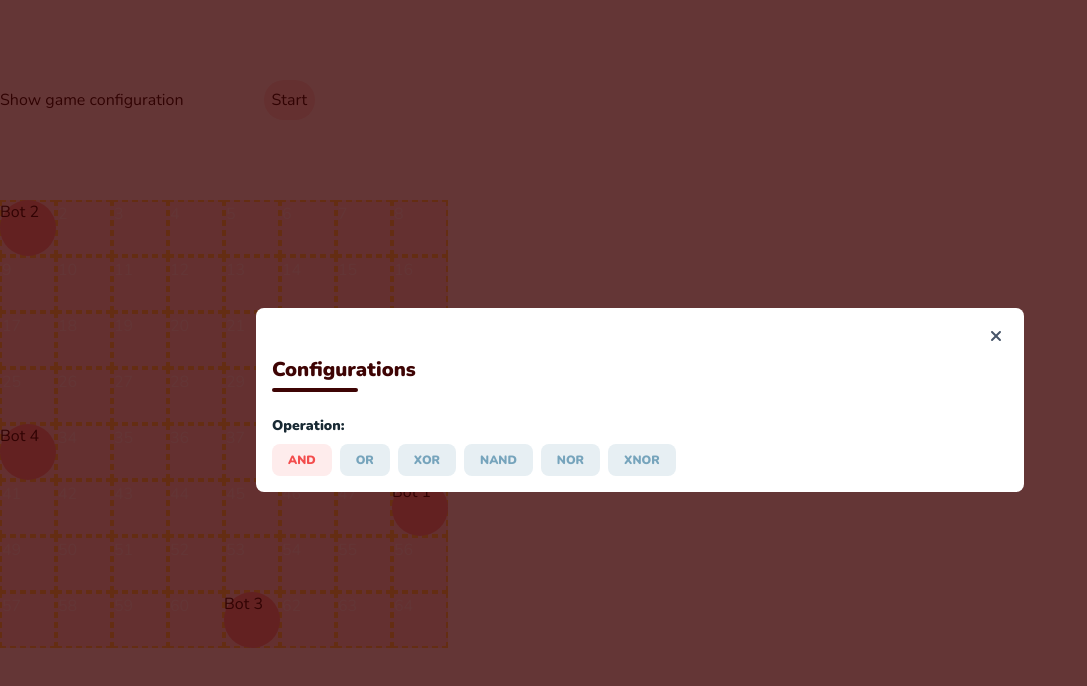
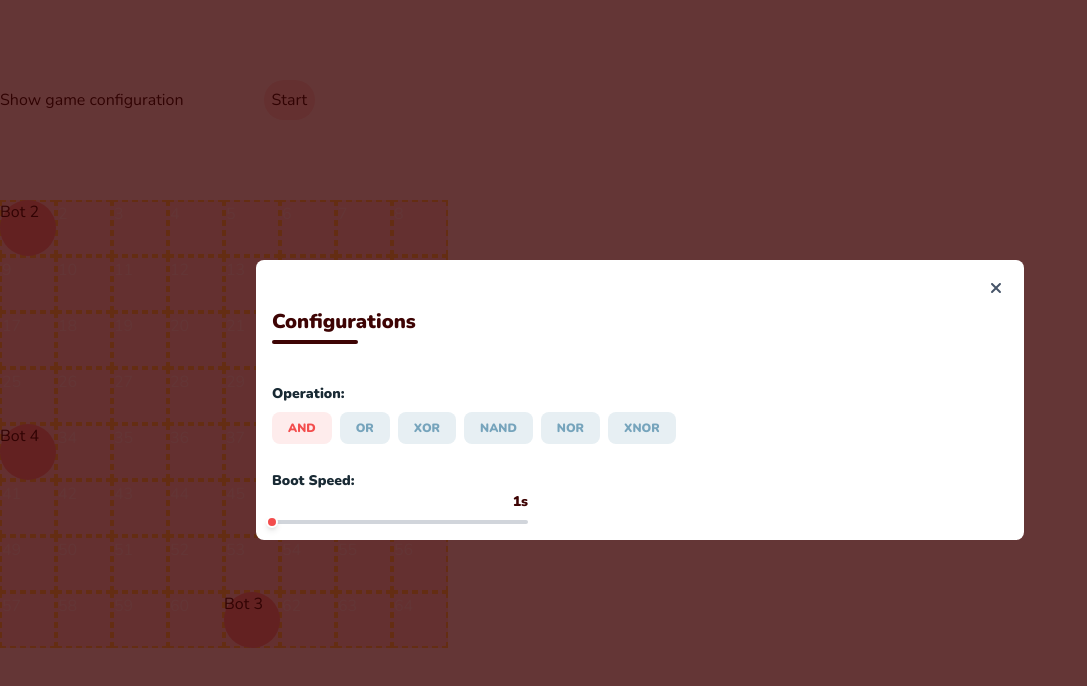
Before and after one commit to chingu-voyages/v44-tier2-team-11, a React (Vite) app: page / in a window 1280 px wide. Both pictures are taken after a click on the button "Show game configuration". Shown: the top 686 px of the page, without its empty margins (0-1087 px from the left). Built offline with nearby package versions, Linux system fonts and the light colour scheme.

Commit message:
Add bot speed form

```diff
--- a/src/components/GameConfigurationPanel.jsx
+++ b/src/components/GameConfigurationPanel.jsx
@@ -1,5 +1,7 @@
 import Modal from './base/Modal';
 import OperationForm from './forms/OperationForm';
+import SpeedForm from './forms/SpeedForm';
+
 // NPM
 import PropTypes from 'prop-types';
 
@@ -10,10 +12,13 @@ const GameConfigurationPanel = ({ shouldShow, onClickCloseModal }) => {
       shouldShow={shouldShow}
       onClickCloseModal={onClickCloseModal}
     >
-      <h2 className="relative mb-8 inline-block text-xl font-black text-primary-900 before:absolute before:-bottom-2 before:left-0 before:block before:h-1 before:w-3/5 before:rounded-lg before:bg-primary-900">
+      <h2 className="relative mb-12 inline-block text-xl font-black text-primary-900 before:absolute before:-bottom-2 before:left-0 before:block before:h-1 before:w-3/5 before:rounded-lg before:bg-primary-900">
         Configurations
       </h2>
-      <OperationForm />
+      <div className="mb-6">
+        <OperationForm />
+      </div>
+      <SpeedForm />
     </Modal>
   );
 };
--- a/src/components/base/Modal.jsx
+++ b/src/components/base/Modal.jsx
@@ -38,7 +38,7 @@ const Modal = ({
         targets: bgRef.current,
         opacity: 0.8,
         easing: 'easeOutCubic',
-        duration: 750,
+        duration: 450,
       });
 
       // Animate content wrapper
@@ -47,7 +47,7 @@ const Modal = ({
         translateY: 0,
         opacity: 1,
         easing: 'easeOutCubic',
-        duration: 750,
+        duration: 450,
       });
     } else {
       document.body.style.overflowY = null;
--- /dev/null
+++ b/src/components/forms/SpeedForm.jsx
@@ -0,0 +1,63 @@
+import { useState, useEffect, useRef } from 'react';
+
+const SpeedForm = () => {
+  const [currentPosition, setCurrentPosition] = useState(0);
+  const [second, setSecond] = useState(1);
+  const trackRef = useRef(null);
+  const handleRef = useRef(null);
+  const LEVELS = 9; // Max level that user can slide
+
+  useEffect(() => {
+    // Modal has 450ms of animation
+    // Need to wait for the animation to end to get proper information about node elements
+    setTimeout(() => {
+      if (!trackRef.current) return;
+      const TRACK_CLIENT_RECT = trackRef.current.getBoundingClientRect(); // Get track's information
+      const WIDTH_FOR_EACH_LEVEL = TRACK_CLIENT_RECT.width / LEVELS; // Get width for each level
+
+      const handleMouseMove = (event) => {
+        const OFFSET_X = event.clientX - TRACK_CLIENT_RECT.left; // Get current mouse position
+        const LEVEL = Math.round(OFFSET_X / WIDTH_FOR_EACH_LEVEL); // Get current level as mouse moves
+        const LIMIT_LEVEL = Math.max(0, Math.min(LEVELS, LEVEL)); // To ensure that handle will go beyond 0 and 10.
+        const LEVEL_IN_PERCENTAGE = LIMIT_LEVEL * (100 / LEVELS); // Convert the current level into percentage
+        setSecond(LIMIT_LEVEL + 1);
+        setCurrentPosition(LEVEL_IN_PERCENTAGE);
+      };
+
+      const handleMouseUp = () => {
+        document.removeEventListener('mousemove', handleMouseMove);
+        document.removeEventListener('mouseup', handleMouseUp);
+      };
+
+      handleRef.current.addEventListener('mousedown', () => {
+        document.addEventListener('mousemove', handleMouseMove);
+        document.addEventListener('mouseup', handleMouseUp);
+      });
+    }, 450);
+  });
+
+  return (
+    <div>
+      <span className="mb-2 text-sm font-black text-form-900">Boot Speed:</span>
+      <div className="w-64">
+        <span className="mb-2 block text-right text-sm font-black text-primary-900">
+          {second}s
+        </span>
+        <div className="relative h-1 rounded-md bg-gray-300" ref={trackRef}>
+          <div
+            className="h-full rounded-md bg-primary-500"
+            style={{ width: `${currentPosition}%` }}
+          ></div>
+          <button
+            type="button"
+            className="absolute top-0 -mt-1 h-3 w-3 -translate-x-2/4 cursor-pointer rounded-full border-2 border-white bg-primary-500 shadow-md"
+            style={{ left: `${currentPosition}%` }}
+            ref={handleRef}
+          ></button>
+        </div>
+      </div>
+    </div>
+  );
+};
+
+export default SpeedForm;
--- a/src/components/icons/XMarkIcon.jsx
+++ b/src/components/icons/XMarkIcon.jsx
@@ -1,3 +1,5 @@
+import PropTypes from 'prop-types';
+
 function XMarkIcon({ className }) {
   return (
     <svg
@@ -10,4 +12,6 @@ function XMarkIcon({ className }) {
   );
 }
 
+
+
 export default XMarkIcon;
```
